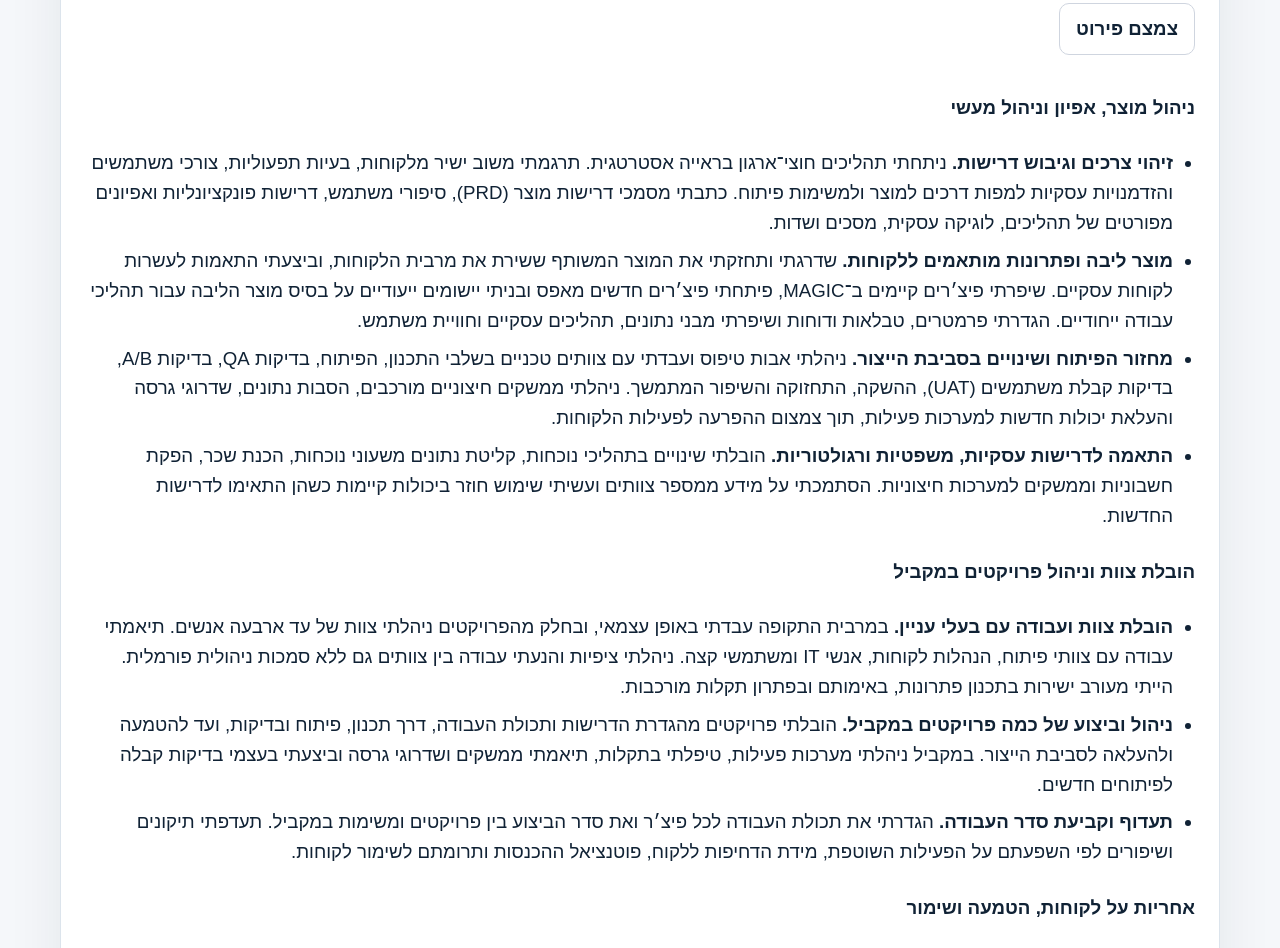
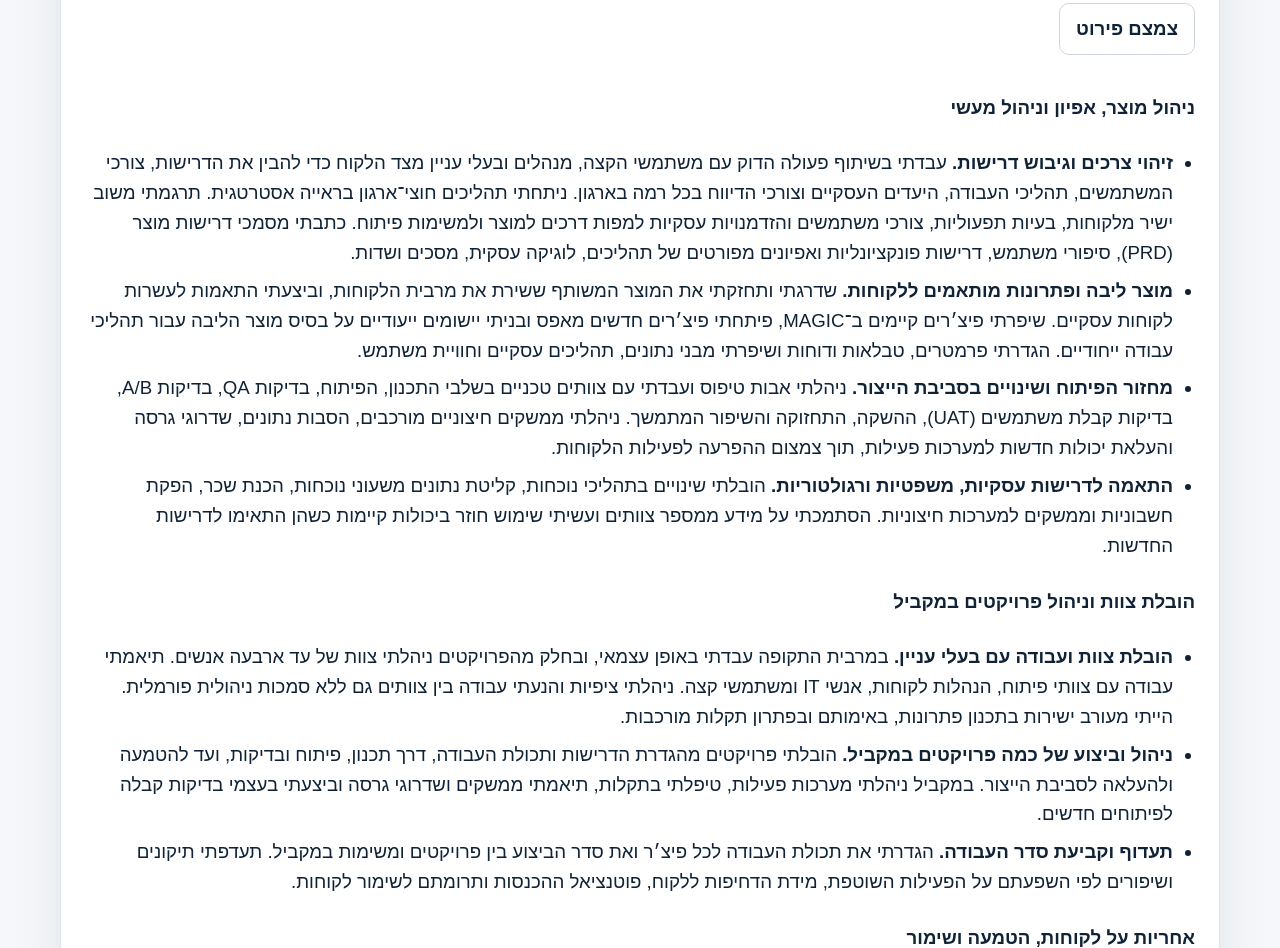
Before and after one commit to shironetpeled-star/ronen-peled-portfolio, a plain HTML site: page experience.html in a window 1280 px wide. Shown: the part 1350-2298 px from the top of the page. Drawn offline with Linux system fonts and the light colour scheme.

Commit message:
Highlight customer collaboration in SMARTi requirements discovery

```diff
--- a/experience.html
+++ b/experience.html
@@ -13,7 +13,7 @@
 <details class="jobDetails" open><summary>הרחב לפירוט</summary>
 <h4>ניהול מוצר, אפיון וניהול מעשי</h4>
 <ul>
-<li><strong>זיהוי צרכים וגיבוש דרישות.</strong> ניתחתי תהליכים חוצי־ארגון בראייה אסטרטגית. תרגמתי משוב ישיר מלקוחות, בעיות תפעוליות, צורכי משתמשים והזדמנויות עסקיות למפות דרכים למוצר ולמשימות פיתוח. כתבתי מסמכי דרישות מוצר (PRD), סיפורי משתמש, דרישות פונקציונליות ואפיונים מפורטים של תהליכים, לוגיקה עסקית, מסכים ושדות.</li>
+<li><strong>זיהוי צרכים וגיבוש דרישות.</strong> עבדתי בשיתוף פעולה הדוק עם משתמשי הקצה, מנהלים ובעלי עניין מצד הלקוח כדי להבין את הדרישות, צורכי המשתמשים, תהליכי העבודה, היעדים העסקיים וצורכי הדיווח בכל רמה בארגון. ניתחתי תהליכים חוצי־ארגון בראייה אסטרטגית. תרגמתי משוב ישיר מלקוחות, בעיות תפעוליות, צורכי משתמשים והזדמנויות עסקיות למפות דרכים למוצר ולמשימות פיתוח. כתבתי מסמכי דרישות מוצר (PRD), סיפורי משתמש, דרישות פונקציונליות ואפיונים מפורטים של תהליכים, לוגיקה עסקית, מסכים ושדות.</li>
 <li><strong>מוצר ליבה ופתרונות מותאמים ללקוחות.</strong> שדרגתי ותחזקתי את המוצר המשותף ששירת את מרבית הלקוחות, וביצעתי התאמות לעשרות לקוחות עסקיים. שיפרתי פיצ׳רים קיימים ב־MAGIC, פיתחתי פיצ׳רים חדשים מאפס ובניתי יישומים ייעודיים על בסיס מוצר הליבה עבור תהליכי עבודה ייחודיים. הגדרתי פרמטרים, טבלאות ודוחות ושיפרתי מבני נתונים, תהליכים עסקיים וחוויית משתמש.</li>
 <li><strong>מחזור הפיתוח ושינויים בסביבת הייצור.</strong> ניהלתי אבות טיפוס ועבדתי עם צוותים טכניים בשלבי התכנון, הפיתוח, בדיקות QA, בדיקות A/B, בדיקות קבלת משתמשים (UAT), ההשקה, התחזוקה והשיפור המתמשך. ניהלתי ממשקים חיצוניים מורכבים, הסבות נתונים, שדרוגי גרסה והעלאת יכולות חדשות למערכות פעילות, תוך צמצום ההפרעה לפעילות הלקוחות.</li>
 <li><strong>התאמה לדרישות עסקיות, משפטיות ורגולטוריות.</strong> הובלתי שינויים בתהליכי נוכחות, קליטת נתונים משעוני נוכחות, הכנת שכר, הפקת חשבוניות וממשקים למערכות חיצוניות. הסתמכתי על מידע ממספר צוותים ועשיתי שימוש חוזר ביכולות קיימות כשהן התאימו לדרישות החדשות.</li>
```
